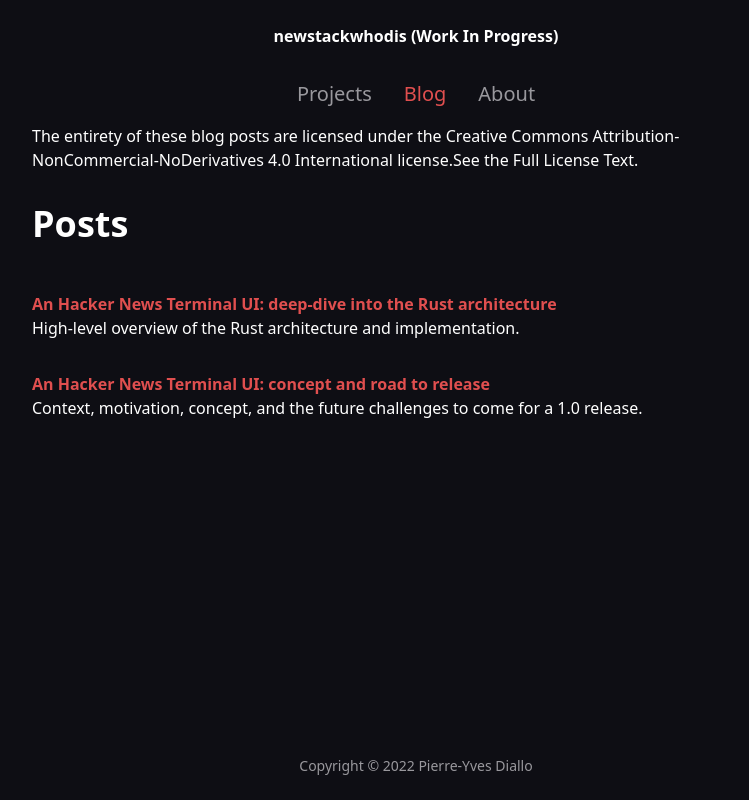
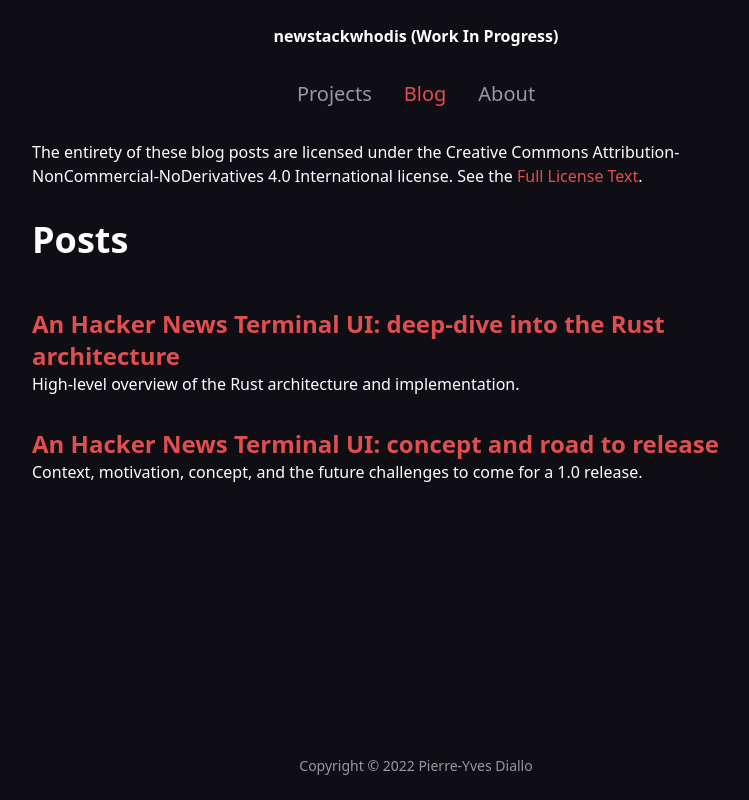
Before and after one commit to pierreyoda/newstackwhodis, a Next.js app: page /blog in a window 1280 px wide. Shown: the whole page, without its empty margins (224-973 px from the left). Built offline with nearby package versions, Linux system fonts and the light colour scheme.

Commit message:
:lipstick: Fix blog posts index layout

```diff
--- a/src/components/ExternalLink.tsx
+++ b/src/components/ExternalLink.tsx
@@ -1,19 +1,22 @@
+import clsx from "clsx";
 import { FunctionComponent, HTMLAttributeAnchorTarget, ReactNode, useMemo } from "react";
 
 interface ExternalLinkProps {
   href: string;
   newTab?: boolean;
   children: ReactNode;
+  className?: string;
 }
 
 export const ExternalLink: FunctionComponent<ExternalLinkProps> = ({
   href,
   newTab = true,
   children,
+  className,
 }) => {
   const target = useMemo((): HTMLAttributeAnchorTarget => newTab ? "_blank" : "_self", [newTab]);
   return (
-    <a href={href} target={target} rel="noopener noreferrer" className="no-underline">
+    <a href={href} target={target} rel="noopener noreferrer" className={clsx("no-underline", className)}>
       {children}
     </a>
   );
--- a/src/pages/_app.tsx
+++ b/src/pages/_app.tsx
@@ -18,7 +18,7 @@ const CustomApp = ({ Component, pageProps, router }: AppProps) => {
         <title>newstackwhodis</title>
         <meta property="description" content="pierreyoda's awesome tech blog" />
       </Head>
-      <div className="flex flex-col grow w-full h-full">
+      <div className="flex flex-col grow w-full">
         <Navbar category={category} />
         <main className={clsx("grow px-2 pt-2 overflow-auto md:px-0", category === "about" || (category === "blog" && !inPostsList) ? "blog-post-container" : "")}>
           <Component {...pageProps} />
--- a/src/pages/blog/index.tsx
+++ b/src/pages/blog/index.tsx
@@ -10,13 +10,13 @@ interface BlogPostListProps {
 }
 
 const BlogPostsList: FunctionComponent<BlogPostListProps> = ({ metaList }) => (
-  <div className="max-w-3xl mx-auto">
+  <div className="max-w-3xl mx-auto mt-4">
     <div className="mb-8">
       <span className="mb-2">
         The entirety of these blog posts are licensed under the Creative Commons Attribution-NonCommercial-NoDerivatives 4.0 International license.
       </span>
-      See the&nbsp;
-      <ExternalLink href="https://github.com/pierreyoda/newstackwhodis/blob/main/src/pages/blog/BLOG_LICENSE">
+      &nbsp;See the&nbsp;
+      <ExternalLink className="text-lychee" href="https://github.com/pierreyoda/newstackwhodis/blob/main/src/pages/blog/BLOG_LICENSE">
         Full License Text
       </ExternalLink>
       .
@@ -25,7 +25,7 @@ const BlogPostsList: FunctionComponent<BlogPostListProps> = ({ metaList }) => (
     {metaList.map(({ slug, title, description }) => (
       <div key={slug} className="mb-8 last-of-type:mb-0">
         <Link href={`/blog/${slug}`}>
-          <h2 className="font-semibold text-lychee my-0">
+          <h2 className="font-semibold text-2xl text-lychee my-0">
             {title}
           </h2>
         </Link>
```
